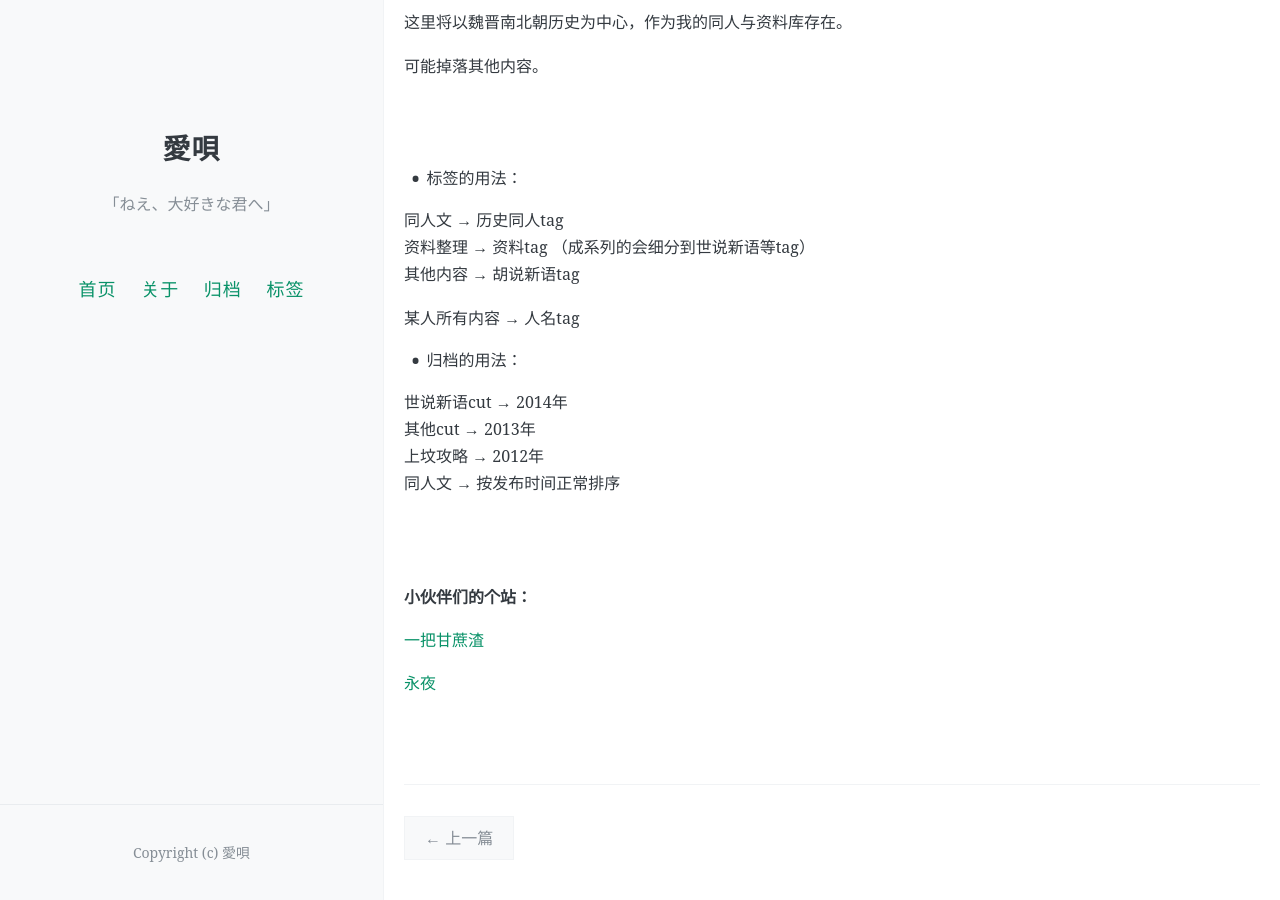
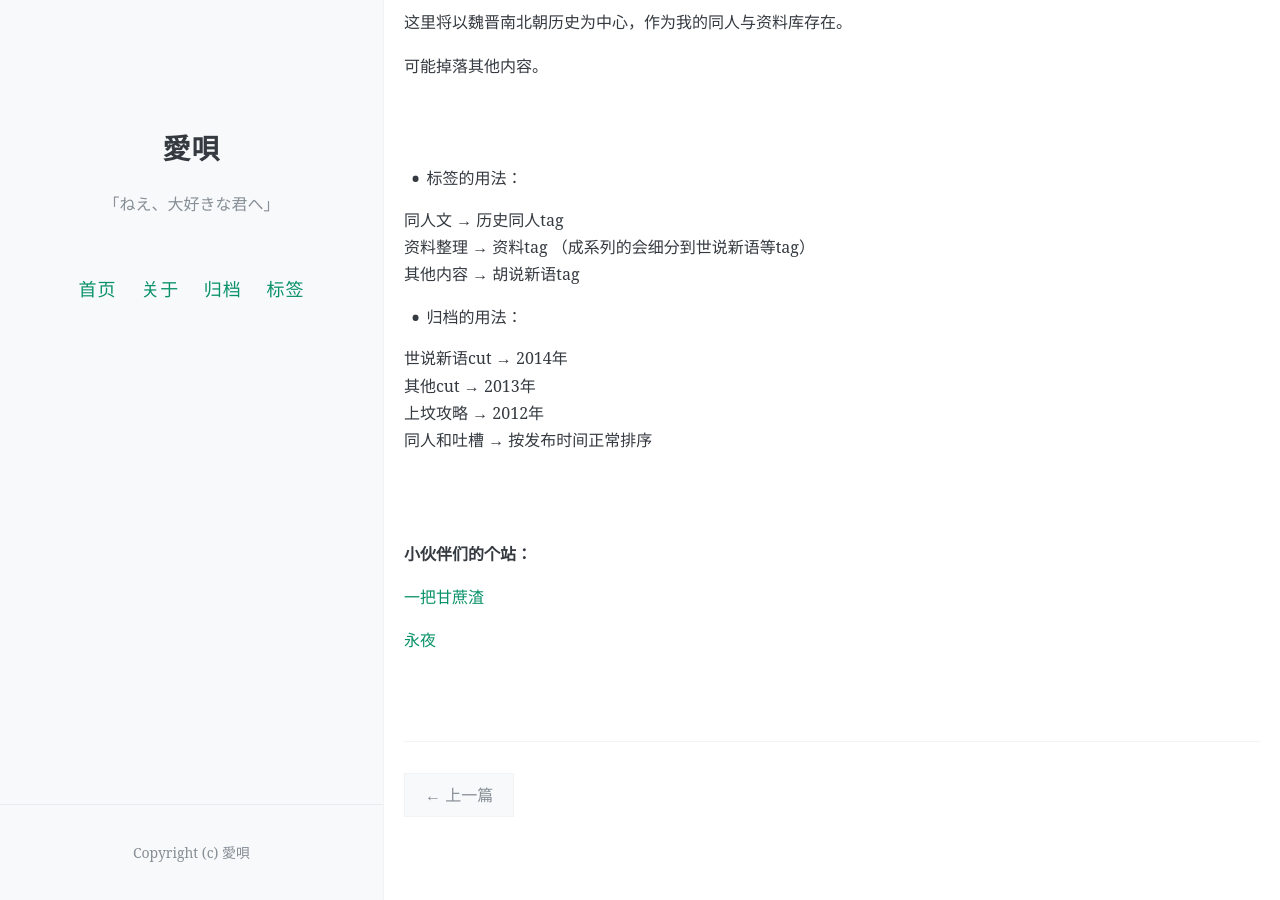
Before and after one commit to aiuta264/aiuta, a Jekyll site: the page built from _posts/2030-07-16-zhiding.md, in a window 1280 px wide and 900 px high, scrolled down 695 px. Built offline with Jekyll 4.4.1, drawn with Linux system fonts in a browser that asks for light colours; comment, search, counter and statistics services are not loaded; after the commit the page ends 1552 px from its top, so only the background shows below that.

Commit message:
Update 2030-07-16-zhiding.md

```diff
--- a/_posts/2030-07-16-zhiding.md
+++ b/_posts/2030-07-16-zhiding.md
@@ -47,14 +47,12 @@ pinned: true
 资料整理 → 资料tag （成系列的会细分到世说新语等tag）
 其他内容 → 胡说新语tag
 
-某人所有内容 → 人名tag
-
 * 归档的用法：
 
 世说新语cut → 2014年
 其他cut → 2013年
 上坟攻略 → 2012年
-同人文 → 按发布时间正常排序
+同人和吐槽 → 按发布时间正常排序
 
 <br>
 <br>
```
